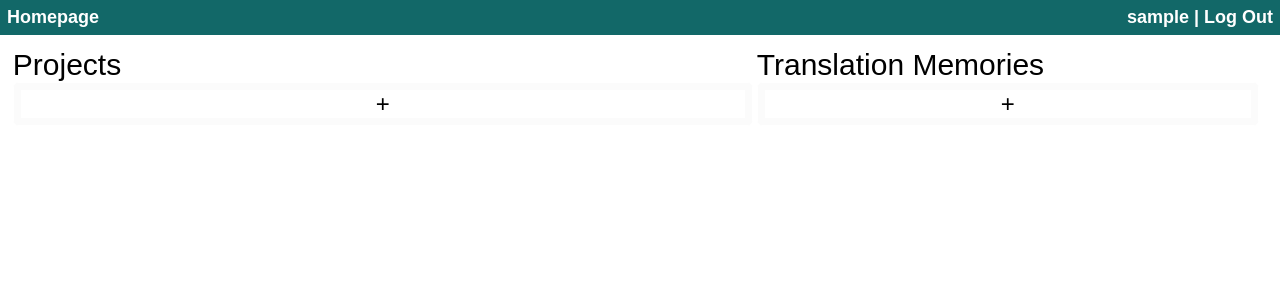
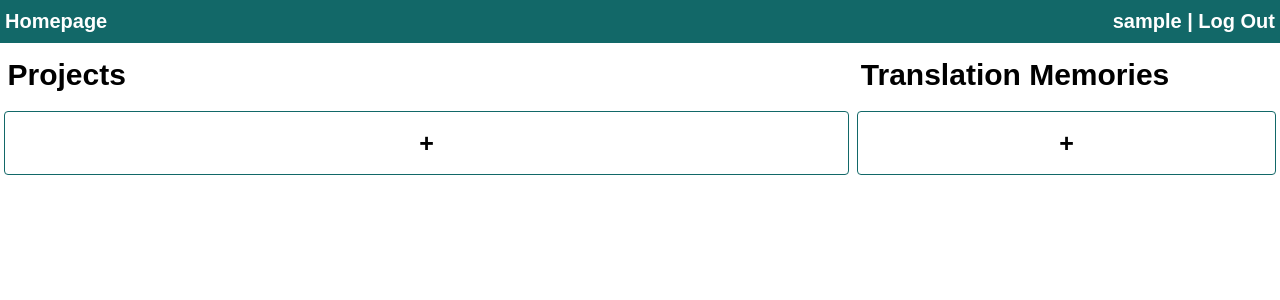
Before and after one commit to toramanPRO/toraman_webapp, a Django app: a page that uses www/templates/user-dashboard.html in a window 1280 px wide. Shown: the top 300 px of the page. Run offline with Django 3.2, Linux system fonts and the light colour scheme; the visitor is signed in with stand-in values (Sample User, id 1); data that the repository does not hold is empty.

Commit message:
design enhancement

```diff
--- a/cat/forms.py
+++ b/cat/forms.py
@@ -2,7 +2,9 @@ from django import forms
 from .models import Project, TranslationMemory
 
 class AssignProjectToTranslatorForm(forms.Form):
-    translator = forms.CharField(label='Translator\'s Username', required=True)
+    translator = forms.CharField(label='Translator\'s Username',
+                                widget=forms.TextInput(attrs={'placeholder': 'Translator\'s Username'}),
+                                required=True)
 
 
 class ProjectForm(forms.ModelForm):
--- a/cat/templates/translation_memory.html
+++ b/cat/templates/translation_memory.html
@@ -9,7 +9,7 @@
     <main>
         <div><h2>{{ user_tm.title }}</h2></div>
         <br>
-        <div><h4>{{ user_tm.source_language }} > {{ user_tm.target_language }}</h4></div>
+        <div><h4>{{ user_tm.get_source_language }} to {{ user_tm.get_target_language }}</h4></div>
         <br>
     </main>
 {% endblock %}
--- a/www/static/www/main.css
+++ b/www/static/www/main.css
@@ -1,187 +1,194 @@
-a, body, button, div, form, h1, h2, h3, h4, header, input, label, li, nav, p, td, th, tr, ul {
-    background-color: #FFFFFF;
-    border: none;
+* {
+    all: unset;
     box-sizing: border-box;
-    color: #000;
     font-family: Arial, Helvetica, sans-serif;
-    font-size: 14px;
-    font-weight: 100;
-    list-style-type: none;
-    margin: 0;
-    outline: none;
-    padding: 0;
-    text-decoration: none;
 }
-
+head {
+    display: none;
+}
 body {
-    min-width: 600px;
+    min-width: 400px;
 }
-
-button {
-    background-color: #126868;
-    border: 1px solid #FFF;
-    border-radius: 5px;
-    color: #FFF;
-    font-weight: 800;
-    outline: none;
-    padding: 7px;
+a {
+    cursor: pointer;
+}
+button, input {
     transition: 0.4s;
 }
-
-button:disabled {
-    background-color: rgb(187, 192, 191);
+h1 {
+    color: inherit;
+    display: block;
+    font-size: 30px;
+    font-weight: 800;
+    padding: 15px 7.5px;
 }
-
-button:hover {
-    background-color: #FFF;
+h2 {
+    color: inherit;
+    display: block;
+    font-size: 25px;
+    font-weight: 800;
+    padding: 12.50px 6.25px;
+}
+h4 {
+    color: inherit;
+    display: block;
+    font-size: 20px;
+    font-weight: 800;
+    padding: 10px 5px;
+}
+header {
+    background-color: #126868;
+    color: #FFFFFF;
+    display: block;
+}
+header div, header nav {
+    display: inline-block;
+}
+header div {
+    float: right;
+}
+input {
+    border: 1px solid #000;
+    border-radius: 4px;
+    margin: 4px;
+    padding: 4px;
+}
+input:focus {
     border: 1px solid #126868;
-    color: #126868;;
 }
-
-button:active {
+input[type=submit] {
     background-color: #126868;
+    border: 1px solid #FFFFFF;
+    border-radius: 4px;
+    color: #FFFFFF;
+    font-weight: 600;
+    padding: 4px;
+}
+input[type=submit]:active {
     border: 1px solid #126868;
-    color: #FFF;;
 }
-
-div.new-project {
+input[type=submit]:hover {
+    background-color: #FFFFFF;
+    color: #126868;
+}
+main {
+    min-width: 400px;
+}
+main#homepage {
+    display: block;
+    margin: auto;
+    width: 80%;
+}
+main#new-project {
+    display: block;
+    margin: auto;
+    width: 60%;
+}
+main#project-view div {
+    border: 1px solid #126868;
+    border-radius: 4px;
+    display: block;
+    grid-column: 2;
+    margin: auto;
+    padding: 4px;
+    overflow: stretch;
+    width: 50%;
+}
+main#project-view div#project-pm-settings, main#project-view div#project-report {
+    display: None;
+}
+main#user-dashboard {
+    display: grid;
+    grid-template-columns: 2fr 1fr;
+}
+main#user-dashboard div.new-project, main#user-dashboard div.new-tm {
+    text-align: center;
+    transition: 0.4s;
+}
+main#user-dashboard div.new-project:hover, main#user-dashboard div.new-tm:hover {
+    color: #126868;
+}
+main#user-dashboard div.user-project, main#user-dashboard div.user-tm {
+    border: 1px solid #126868;
+    border-radius: 4px;
+    display: block;
+    margin: 4px;
+    padding: 4px;
+}
+nav#project-view {
+    color: #126868;
+    display: block;
     text-align: center;
 }
-
-div.new-project:hover {
-    border: 1px solid #126868;
-    transition: 0.4s;
+nav#project-view button:hover, nav#project-view button.selected {
+    background-color: #126868;
+    color: #FFFFFF;
 }
-
-div.new-project:hover h2 {
-    color: #126868;
-    transition: 0.4s;
+p {
+    color: inherit;
+    display: block;
+    font-size: 16px;
+    padding: 4px;
 }
-
-div.user-project, div.user-tm {
-    border: 1px solid #FFF;
-    background-color: rgb(251, 251, 251);
-    border-radius: 5px;
-    margin-bottom: 10.5px;
-    padding: 7px;
-    vertical-align: top;
-}
-
-div#user-projects {
-    display: inline-block;
-    vertical-align: top;
-    width: 59%;
-}
-
-div#user-tms {
-    display: inline-block;
-    vertical-align: top;
-    width: 40%;
-}
-
-h1 {
-    font-size: 30px;
-}
-
-h2 {
-    font-size: 24px;
-}
-
-h4, h4 a {
-    font-size: 18px;
-}
-
-header {
-    background-color: #126868;
-    padding: 7px;
-}
-
-header h4 a, header h4, header p {
-    color: #FFFFFF;
-    font-weight: 600;
-}
-
-header div#sign-in-out {
-    background-color: #126868;
-    float: right;
-}
-
-header div h4, header div a {
-    background-color: #126868;
-}
-
-input {
-    border: 0.5px solid #121212;
-    border-radius: 5px;
-    padding: 3.5px;
-}
-
-input:focus {
-    border: 0.5px solid #126868;
-}
-
-main {
-    padding: 1%;
-    vertical-align: top;
-}
-
-main#new-project {
-    background-color: rgb(251, 251, 251);
-    border-radius: 5px;
-    margin: 1.5% auto;
-    min-width: 350px;
-    padding: 1%;
-    align-content: center;
-    width: 30%;
-}
-
-nav {
-    background-color: #126868;
-    display: inline-block;
-}
-
-nav h4, nav h4 a {
-    background-color: #126868;
-}
-
 p#version-number {
     text-align: right;
 }
-
+select {
+    border: 1px solid #126868;
+    margin: 4px;
+    padding: 4px;
+    width: 200px;
+}
 table {
-    margin: 0 auto;
+    border-collapse: collapse;
+    display: table;
+    padding: 4px;
+    table-layout: fixed;
+    width: 100%;
+    word-break: break-all;
 }
-
-table#shortcuts {
-    display: block;
-    margin: 14px;
+table.form td, table#shortcuts td {
+    text-align: left;
 }
-
-table#shortcuts td, table#shortcuts th {
-    border: 1px solid #999;
-    padding: 14px;
+table.form th, table#shortcuts th {
+    text-align: right;
 }
-
-table#shortcuts th {
+table.form th.form-title, table#shortcuts th.title {
+    text-align: left;
+}
+tbody {
+    display: table;
+    width: 100%;
+}
+td {
+    text-align: right;
+}
+td.error {
+    color: #D8000C;
+    background-color: #FFBABA;
+}
+td, th {
+    display: table-cell;
+    padding: 4px;
+    vertical-align: middle;
+}
+th {
+    font-weight: 600;
     text-align: center;
 }
-
-table#shortcuts th#title {
-    text-align: left;
+tr {
+    display: table-row;
 }
-
-table h2 {
-    margin-bottom: 3.5px;
+ul {
+    list-style-type: disc;
 }
-
-table td, table th {
-    padding: 1.75px 0;
+ul li {
+    list-style-position: inside;
+    display:list-item;
+    padding-left: 5px;
 }
-
-table td#upload input {
-    border: 0;
+@media only screen and (max-width: 600px) {
+    main#project-view div {
+      width: 90%;
+    }
 }
-
-table th.form-label {
-    text-align: right;
-}
--- a/www/templates/homepage.html
+++ b/www/templates/homepage.html
@@ -6,11 +6,11 @@
 {% endblock %}
 
 {% block body %}
-    <main>
+    <main id="homepage">
         <p>Click on your username on top right-hand corner to access your translation projects.</p>
         <table id="shortcuts" cellspacing="0">
             <tr>
-                <th colspan="2" id="title">
+                <th class="title" colspan="2">
                     <h4>Shortcuts</h4>
                 </th>
             </tr>
--- a/www/templates/password-reset.html
+++ b/www/templates/password-reset.html
@@ -20,7 +20,7 @@
       {% csrf_token %}
       {{ form.email }}
       <br><br>
-      <button>Submit</button>
+      <input type="submit" value="Submit"/>
       </table>
     </form>
   </main>
--- a/www/templates/user-dashboard.html
+++ b/www/templates/user-dashboard.html
@@ -6,7 +6,7 @@
 {% endblock %}
 
 {% block body %}
-    <main>
+    <main id="user-dashboard">
         <div id="user-projects">
             <h1>Projects</h1>
             {% if user_can_add_projects %}
@@ -18,13 +18,15 @@
             {% endif %}
             {% if user_projects %}
                 {% for user_project in user_projects %}
+                <a href="{{ user_project.get_absolute_url }}">
                     <div class="user-project">
-                    <h4><a href="{{ user_project.get_absolute_url }}">{{ user_project.title }}</a></h4>
-                    <p>{{ user_project.source_language }} > {{ user_project.target_language }}</p>
+                        <h4>{{ user_project.title }}</h4>
+                        <p>{{ user_project.get_source_language }} to {{ user_project.get_target_language }}</p>
                         <p>{{ user_project.get_file_count }} File(s)</p>
                         <p>Word Count: {{ user_project.get_word_count }}</p>
                         <p>Progress: Not Yet Implemented</p>
                     </div>
+                </a>
                 {% endfor %}
             {% else %}
                 {% if not user_can_add_projects %}
@@ -38,16 +40,18 @@
         <div id="user-tms">
             <h1>Translation Memories</h1>
             <a href="{% url 'new-translation-memory' %}">
-                <div class="new-project user-project">
+                <div class="new-tm user-tm">
                     <h2>+</h2>
                 </div>
             </a>
             {% if user_tms %}
                 {% for user_tm in user_tms %}
+                <a href="{{ user_tm.get_absolute_url }}">
                     <div class="user-tm">
-                    <h4><a href="{{ user_tm.get_absolute_url }}">{{ user_tm.title }}</a></h4>
-                    <p>{{ user_tm.source_language }} > {{ user_tm.target_language }}</p>
+                        <h4>{{ user_tm.title }}</h4>
+                        <p>{{ user_tm.get_source_language }} to {{ user_tm.get_target_language }}</p>
                     </div>
+                </a>
                 {% endfor %}
             {% endif %}
         </div>
```
Also changed, not shown: cat/static/cat/project_navigation.js (added, +23 -0 lines), cat/templates/new_project.html (+10 -8 lines), cat/templates/new_translation_memory.html (+10 -3 lines), cat/templates/project.html (+41 -15 lines). Lines whose indentation alone changed are shown as unchanged.
